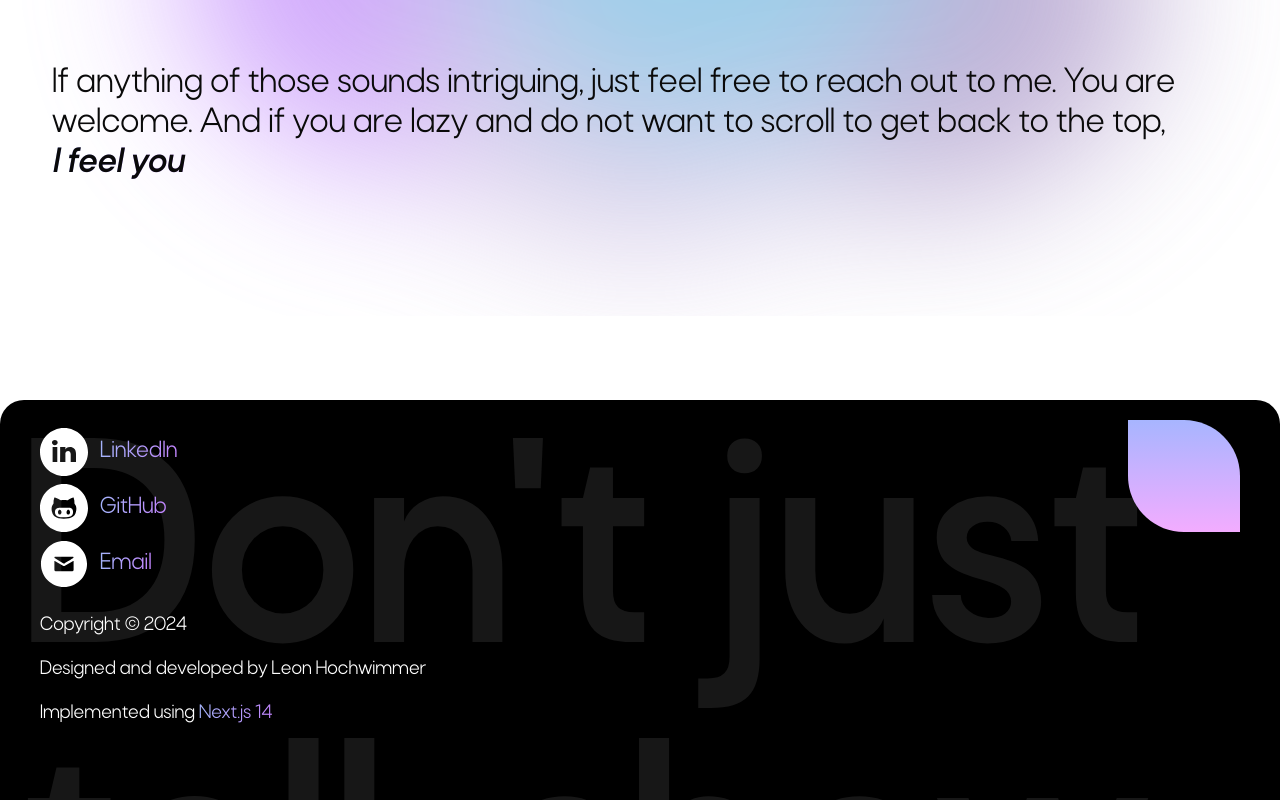
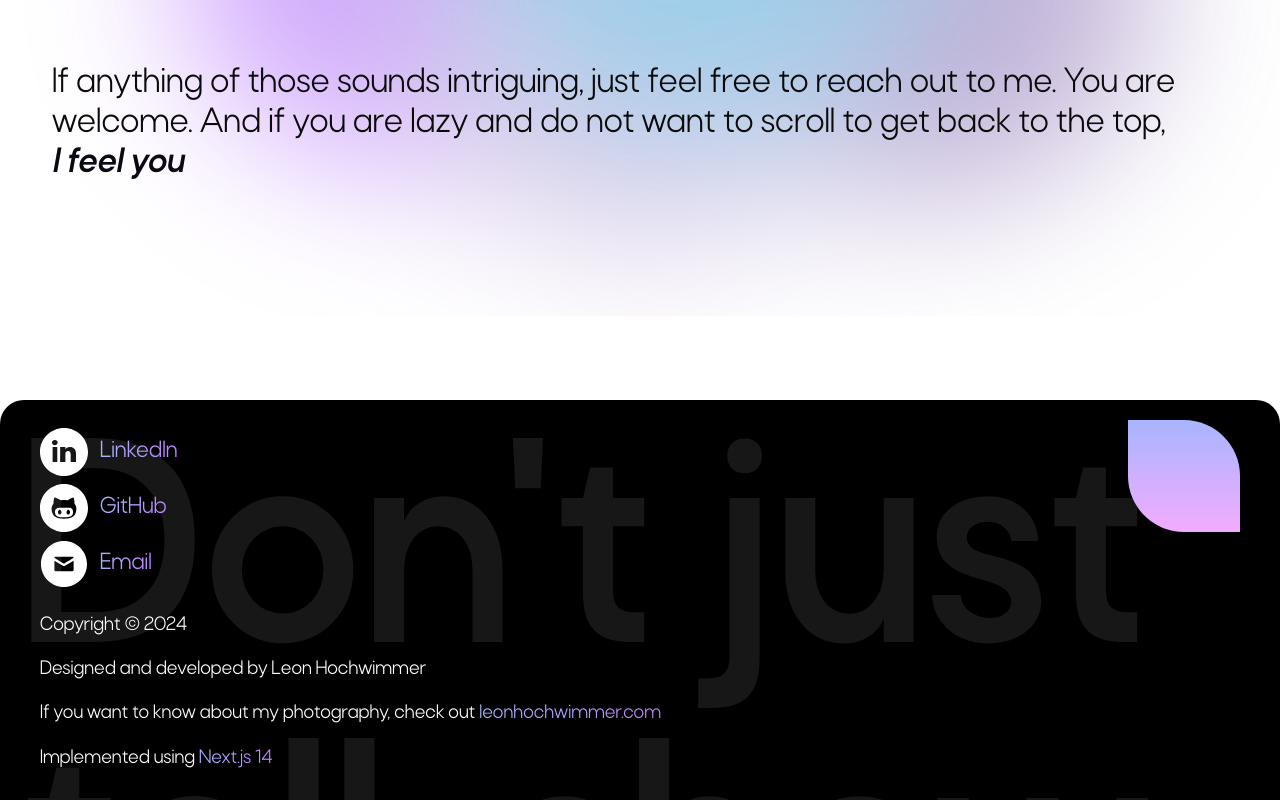
Before and after one commit to leonden/dev-portfolio, a Next.js app: page / in a window 1280 px wide. Shown: the part 3328-4128 px from the top of the page. Built offline with nearby package versions, Linux system fonts and the light colour scheme.

Commit message:
Portfolio referral link

```diff
--- a/components/footer.tsx
+++ b/components/footer.tsx
@@ -54,7 +54,13 @@ export default function Footer() {
                     </p>
                     <p className="text-xl mt-4">{c.footer.p1}</p>
                     <p className="text-xl mt-4">
-                        {c.footer.p2}{" "}
+                        {c.footer.p2}
+                        <Anchor url="https://leonhochwimmer.com/">
+                            leonhochwimmer.com
+                        </Anchor>
+                    </p>
+                    <p className="text-xl mt-4">
+                        {c.footer.p3}
                         <Anchor url="https://nextjs.org/">Next.js 14</Anchor>
                     </p>
                 </div>
--- a/content/en.json
+++ b/content/en.json
@@ -5,7 +5,8 @@
     "footer": {
         "copyright": "Copyright © ",
         "p1": "Designed and developed by Leon Hochwimmer",
-        "p2": "Implemented using ",
+        "p2": "If you want to know about my photography, check out ",
+        "p3": "Implemented using ",
         "slogan": "Don't just tell, show."
     },
     "socials": [
```
